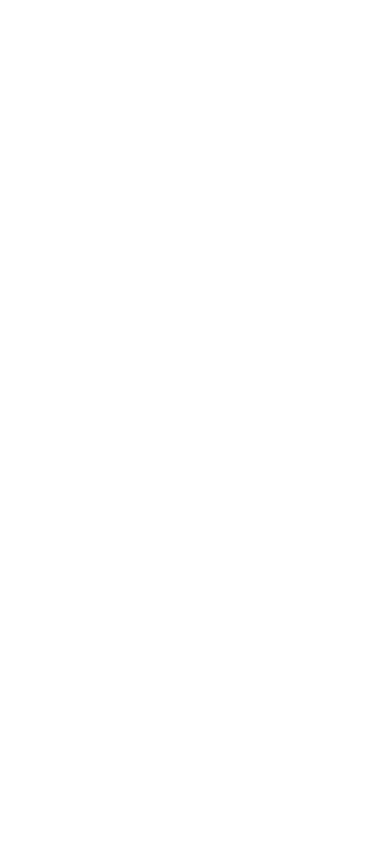
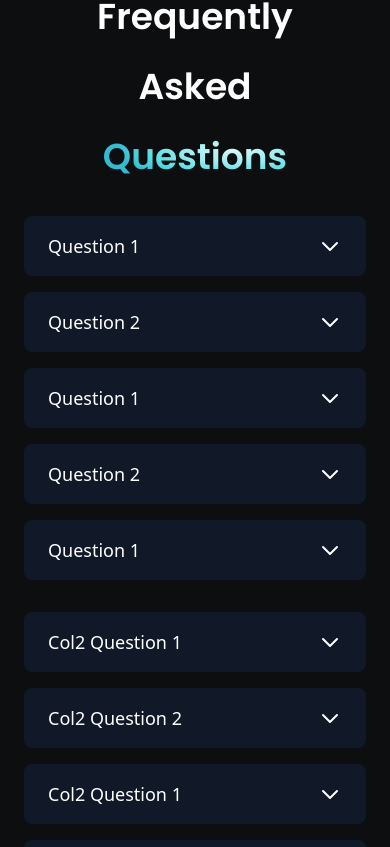
Before and after one commit to Akshay200228/landing_page, a React (Vite) app: page / in a window 390 px wide. Shown: the part 9878-10725 px from the top of the page. Before the commit the page ends 9777 px from the top, so only its background shows below. Built offline with nearby package versions, Linux system fonts and the light colour scheme.

Commit message:
FAQ section complete

```diff
--- a/src/components/FAQ.jsx
+++ b/src/components/FAQ.jsx
@@ -1,9 +1,155 @@
-import React from 'react'
+import React, { useState } from 'react';
+import styles from '../style';
+
+const col1Faqs = [
+  {
+    question: 'Question 1',
+    answer: 'Answer 1',
+  },
+  {
+    question: 'Question 2',
+    answer: 'Answer 2',
+  },
+  {
+    question: 'Question 1',
+    answer: 'Answer 1',
+  },
+  {
+    question: 'Question 2',
+    answer: 'Answer 2',
+  },
+  {
+    question: 'Question 1',
+    answer: 'Answer 1',
+  },
+  // Add more FAQs as needed
+];
+
+const col2Faqs = [
+  {
+    question: 'Col2 Question 1',
+    answer: 'Col2 Answer 1',
+  },
+  {
+    question: 'Col2 Question 2',
+    answer: 'Col2 Answer 2',
+  },
+  {
+    question: 'Col2 Question 1',
+    answer: 'Col2 Answer 1',
+  },
+  {
+    question: 'Col2 Question 2',
+    answer: 'Col2 Answer 2',
+  },
+  {
+    question: 'Col2 Question 1',
+    answer: 'Col2 Answer 1',
+  },
+  // Add more FAQs for col2 as needed
+];
 
 const FAQ = () => {
+  const [activeItemCol1, setActiveItemCol1] = useState(null);
+  const [activeItemCol2, setActiveItemCol2] = useState(null);
+
+  const handleItemClickCol1 = (index) => {
+    setActiveItemCol1(activeItemCol1 === index ? null : index);
+  };
+
+  const handleItemClickCol2 = (index) => {
+    setActiveItemCol2(activeItemCol2 === index ? null : index);
+  };
+
   return (
-    <div>FAQ</div>
-  )
-}
+    <section id='FAQ' className='mt-20'
+    data-aos='fade-up' data-aos-delay='400'>
+      <div className={`flex-1 ${styles.flexCenter} flex-col xl:px-0 sm:px-16 px-6`} >
+        <div className='flex flex-row items-center py-[6px] px-4 bg-discount-gradient rounded-[10px] mb-2'>
+          <p className={`${styles.paragraph} ml-2`}>
+            <span className='text-white'>Frequently Asked Questions</span>
+          </p>
+        </div>
 
-export default FAQ
+        <div className='flex flex-col items-center justify-center w-full'>
+          <h1 className='font-poppins font-semibold text-4xl text-white leading-[70px] text-center'>
+            Frequently Asked <span className='text-gradient'>Questions</span>
+          </h1>
+        </div>
+      </div>
+
+      <div className='grid w-full grid-cols-1 gap-4 mx-auto mt-6 md:grid-cols-2'
+      data-aos='fade-up' data-aos-delay='500'>
+        <div className="col-span-1">
+          {col1Faqs.map((faq, index) => (
+            <div key={index} className="mb-4">
+              <div
+                className="overflow-hidden rounded-lg"
+              >
+                <button
+                  className={`flex items-center justify-between w-full px-6 py-4 text-left focus:outline-none ${
+                    activeItemCol1 === index ? 'bg-gradient-to-r from-gray-500 via-gray-600 to-gray-700 text-white' : 'bg-gray-900 text-white'
+                  }`}
+                  onClick={() => handleItemClickCol1(index)}
+                >
+                  <h2 className='text-lg font-medium'>{faq.question}</h2>
+                  <svg
+                    className={`w-6 h-6 transition-transform ${
+                      activeItemCol1 === index ? 'transform rotate-180' : ''
+                    }`}
+                    fill='none'
+                    viewBox='0 0 24 24'
+                    stroke='currentColor'
+                  >
+                    <path strokeLinecap='round' strokeLinejoin='round' strokeWidth='2' d='M19 9l-7 7-7-7' />
+                  </svg>
+                </button>
+                {activeItemCol1 === index && (
+                  <div className='p-6 text-white bg-gradient-to-r from-gray-500 via-gray-600 to-gray-700'>
+                    <p className='text-white'>{faq.answer}</p>
+                  </div>
+                )}
+              </div>
+            </div>
+          ))}
+        </div>
+
+        <div className="col-span-1">
+          {col2Faqs.map((faq, index) => (
+            <div key={index} className="mb-4">
+              <div
+                className="overflow-hidden rounded-lg "
+              >
+                <button
+                  className={`flex items-center justify-between w-full px-6 py-4 text-left focus:outline-none ${
+                    activeItemCol2 === index ? 'bg-gradient-to-r from-gray-500 via-gray-600 to-gray-700 text-white' : 'bg-gray-900 text-white'
+                  }`}
+                  onClick={() => handleItemClickCol2(index)}
+                >
+                  <h2 className='text-lg font-medium'>{faq.question}</h2>
+                  <svg
+                    className={`w-6 h-6 transition-transform ${
+                      activeItemCol2 === index ? 'transform rotate-180' : ''
+                    }`}
+                    fill='none'
+                    viewBox='0 0 24 24'
+                    stroke='currentColor'
+                  >
+                    <path strokeLinecap='round' strokeLinejoin='round' strokeWidth='2' d='M19 9l-7 7-7-7' />
+                  </svg>
+                </button>
+                {activeItemCol2 === index && (
+                  <div className='p-6 text-white bg-gradient-to-r from-gray-500 via-gray-600 to-gray-700'>
+                    <p className='text-white'>{faq.answer}</p>
+                  </div>
+                )}
+              </div>
+            </div>
+          ))}
+        </div>
+      </div>
+    </section>
+  );
+};
+
+export default FAQ;
--- a/src/components/Navbar.jsx
+++ b/src/components/Navbar.jsx
@@ -20,14 +20,14 @@
           </li>
         ))}
       </ul>
-
-      {/* Buttons*/}
       <div className="hidden space-x-4 sm:flex">
         <button type="button" className={`py-4 px-6 font-poppins font-medium text-[14px] text-primary bg-blue-gradient rounded-[10px] outline-none`}>
           Get Started
         </button>
         <button className="px-4 py-2 text-sm text-white bg-gray-500 rounded-2xl hover:bg-gray-600">Login</button>
       </div>
+
+      {/* Mobile Navbar */}
 
       <div className='flex items-center justify-end flex-1 sm:hidden'>
         <img
--- a/src/components/Testimonials.jsx
+++ b/src/components/Testimonials.jsx
@@ -1,6 +1,6 @@
 import React from 'react';
 import { stars } from '../assets';
-import { testimonials } from '../data';
+import { testimonials } from '../constants/index';
 
 import styles from '../style';
 import ClientSlider from './ClientSlider';
--- a/src/data.js
+++ /dev/null
@@ -1,51 +0,0 @@
-import AvatarImg1 from '../src/assets/img/testimonial/avatar1.png';
-import AvatarImg2 from '../src/assets/img/testimonial/avatar2.png';
-import AvatarImg3 from '../src/assets/img/testimonial/avatar3.png';
-import AvatarImg4 from '../src/assets/img/testimonial/avatar4.png';
-import AvatarImg5 from '../src/assets/img/testimonial/avatar5.png';
-
-export const testimonials = {
-  title: 'We have millions of best wishers',
-  clients: [
-    {
-      message:
-        'Eleifend fames amet, fames enim. Ullamcorper pellentesque ac volutpat nibh aliquet et, ut netus. Vel, fringilla sit eros pretium',
-      image: AvatarImg1,
-      name: 'Cameron Williamson',
-      position: 'CEO',
-      borderColor: '#FF7235',
-    },
-    {
-      message:
-        'Eleifend fames amet, fames enim. Ullamcorper pellentesque ac volutpat nibh aliquet et, ut netus. Vel, fringilla sit eros pretium',
-      image: AvatarImg2,
-      name: 'Shirley Hand',
-      position: 'CEO',
-      borderColor: '#FFBE21',
-    },
-    {
-      message:
-        'Eleifend fames amet, fames enim. Ullamcorper pellentesque ac volutpat nibh aliquet et, ut netus. Vel, fringilla sit eros pretium',
-      image: AvatarImg3,
-      name: 'Dr. Olivia Hansen',
-      position: 'CEO',
-      borderColor: '#4756DF',
-    },
-    {
-      message:
-        'Eleifend fames amet, fames enim. Ullamcorper pellentesque ac volutpat nibh aliquet et, ut netus. Vel, fringilla sit eros pretium',
-      image: AvatarImg4,
-      name: 'Aubrey Sanford',
-      position: 'CEO',
-      borderColor: '#3EC1F3',
-    },
-    {
-      message:
-        'Eleifend fames amet, fames enim. Ullamcorper pellentesque ac volutpat nibh aliquet et, ut netus. Vel, fringilla sit eros pretium',
-      image: AvatarImg5,
-      name: 'Terri Conroy',
-      position: 'CEO',
-      borderColor: '#BB7259',
-    },
-  ],
-};
```
Also changed, not shown: src/constants/index.js (+39 -124 lines).
